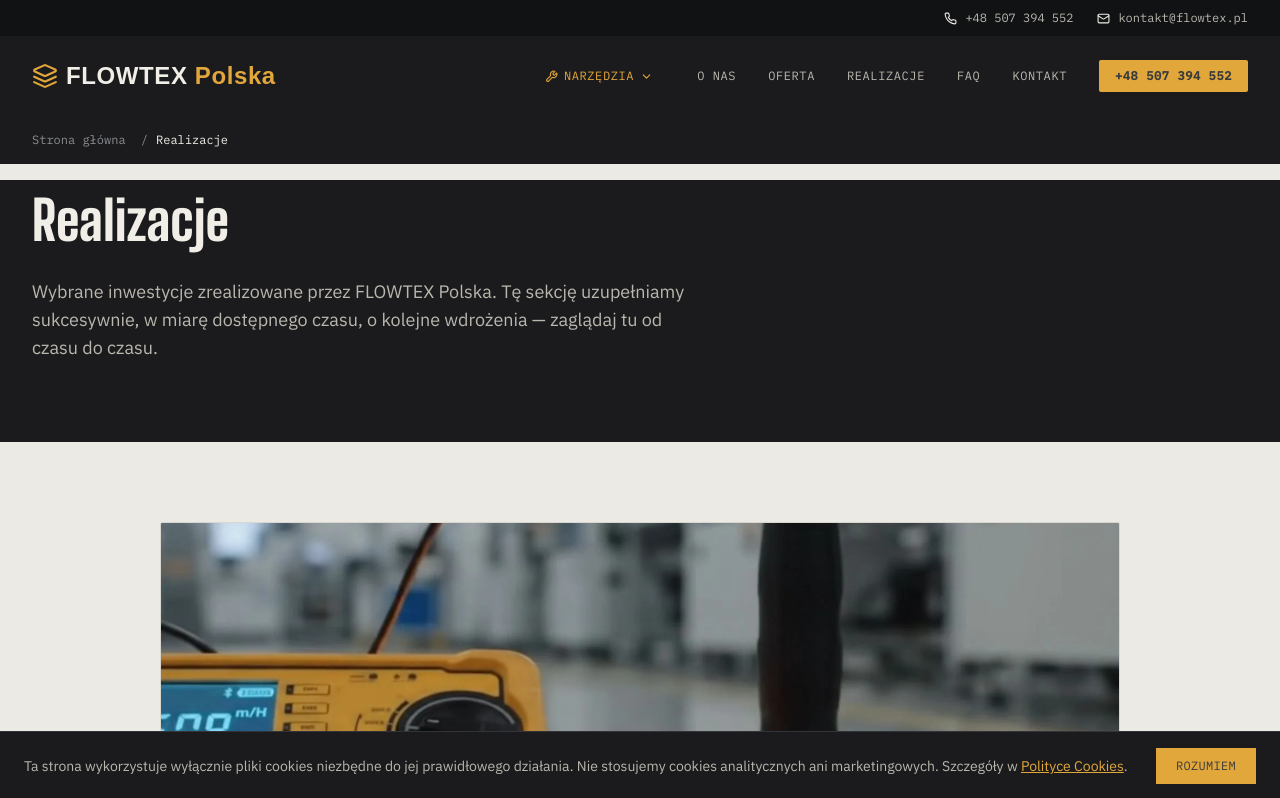
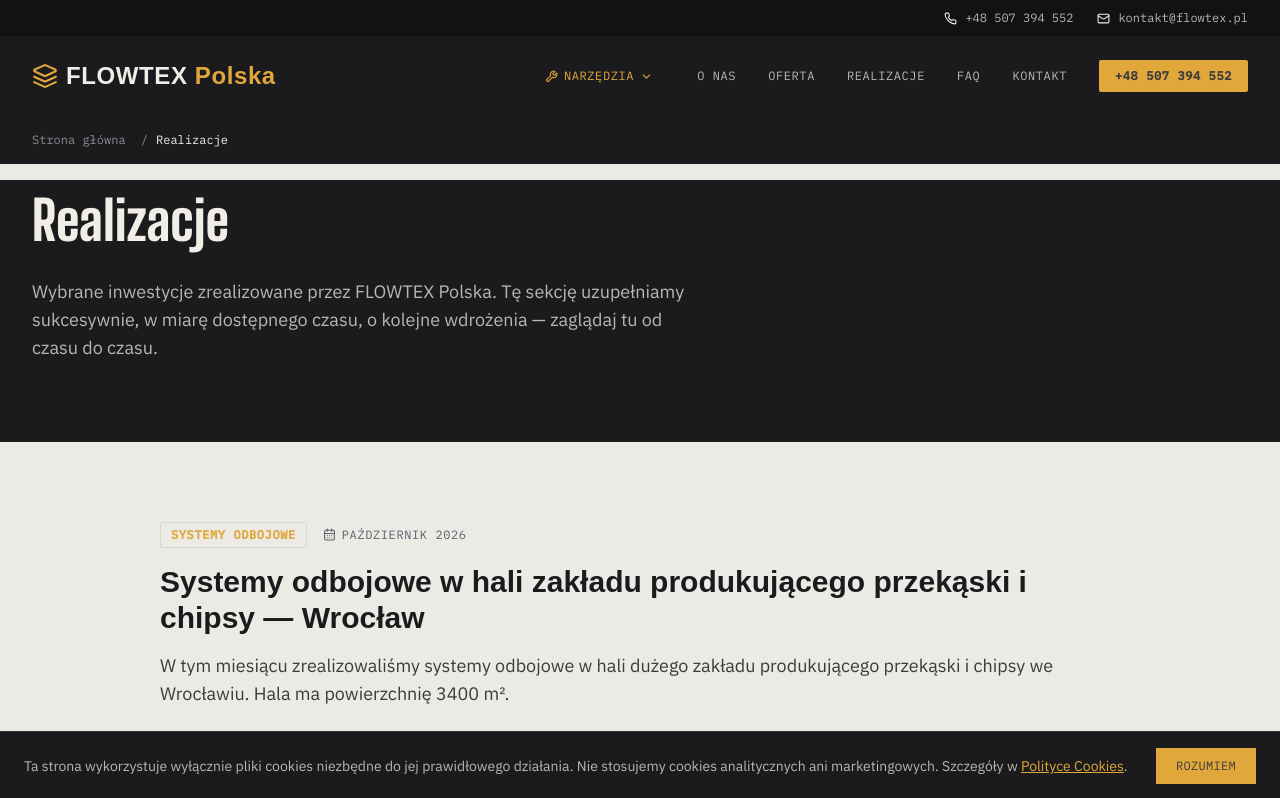
Before and after one commit to Flow-cyber-art/FLOWTEX-Site, a React (Vite) app: page /realizacje in a window 1280 px wide. Shown: the top 798 px of the page. Built offline with nearby package versions, Linux system fonts and the light colour scheme; a web font is replaced by a local one.

Commit message:
Dodaj realizację: systemy odbojowe, zakład przekąsek we Wrocławiu
Co-Authored-By: Claude Sonnet 5.5 <noreply@anthropic.com>
Claude-Session: https://claude.ai/code/session_01E41oMrza8HAMV7LTdEDL3U

```diff
--- a/src/data/realizacje.js
+++ b/src/data/realizacje.js
@@ -29,6 +29,40 @@
     niezależnie od tego, co jest w prozie/tabeli tekstowej wpisu.
 */
 export const REALIZACJE = [
+  {
+    slug: "systemy-odbojowe-zaklad-przekasek-wroclaw-3400-m2",
+    title: "Systemy odbojowe w hali zakładu produkującego przekąski i chipsy — Wrocław",
+    category: "Systemy odbojowe",
+    date: "Październik 2026",
+    industry: "Przemysł spożywczy — produkcja przekąsek i chipsów",
+    location: "Wrocław, woj. dolnośląskie",
+    paragraphs: [
+      "W tym miesiącu zrealizowaliśmy systemy odbojowe w hali dużego zakładu produkującego przekąski i chipsy we Wrocławiu. Hala ma powierzchnię 3400 m².",
+      "W halach produkcyjnych i magazynowych ściany, słupy i naroża w strefach manewrowych są codziennie narażone na kontakt z wózkami widłowymi i transportem wewnętrznym. W zakładzie spożywczym dochodzi do tego wymóg higieny — uszkodzona, wgnieciona lub osypująca się powierzchnia ściany to nie tylko koszt naprawy, ale też miejsce, w którym trudniej utrzymać czystość.",
+    ],
+    sections: [
+      {
+        heading: "Ochrona ścian w zakładzie spożywczym",
+        blocks: [
+          {
+            type: "paragraph",
+            text: "Odboje i zabezpieczenia ścian przejmują uderzenia zamiast konstrukcji hali, ograniczając powtarzalne naprawy i ryzyko uszkodzeń w strefach, w których pracuje transport wewnętrzny. Rozmieszczenie zabezpieczeń projektujemy na podstawie realnych tras ruchu oraz wymagań higienicznych obiektu.",
+          },
+          {
+            type: "list",
+            items: [
+              { label: "Branża", text: "przemysł spożywczy — produkcja przekąsek i chipsów." },
+              { label: "Obiekt", text: "hala produkcyjna o powierzchni 3400 m²." },
+              { label: "Lokalizacja", text: "Wrocław, woj. dolnośląskie." },
+              { label: "Zakres prac", text: "systemy odbojowe i ochrona ścian w hali." },
+              { label: "Termin", text: "październik 2026." },
+            ],
+          },
+        ],
+      },
+    ],
+    relatedServiceSlug: "systemy-odbojowe",
+  },
   {
     slug: "posadzka-antywybuchowa-atex-grojec-1420-m2",
     title: "Posadzka antywybuchowa ATEX — realizacja 1420 m² pod Grójcem",
--- a/src/pages/Realizacje.jsx
+++ b/src/pages/Realizacje.jsx
@@ -49,7 +49,9 @@ function toISODate(dateStr) {
 function RealizacjeList() {
   // Zdjęcie najnowszej realizacji jako reprezentatywny obrazek dla podglądów
   // (og:image/twitter:image) strony zbiorczej /realizacje.
-  const listImage = toAbsoluteUrl(CASE_STUDY_IMAGES[REALIZACJE[0]?.slug]);
+  const listImage = toAbsoluteUrl(
+    CASE_STUDY_IMAGES[REALIZACJE.find((r) => CASE_STUDY_IMAGES[r.slug])?.slug]
+  );
 
   return (
     <>
```
Also changed, not shown: public/llms.txt, 1 other file (tests, documents, lock files or other folders).
